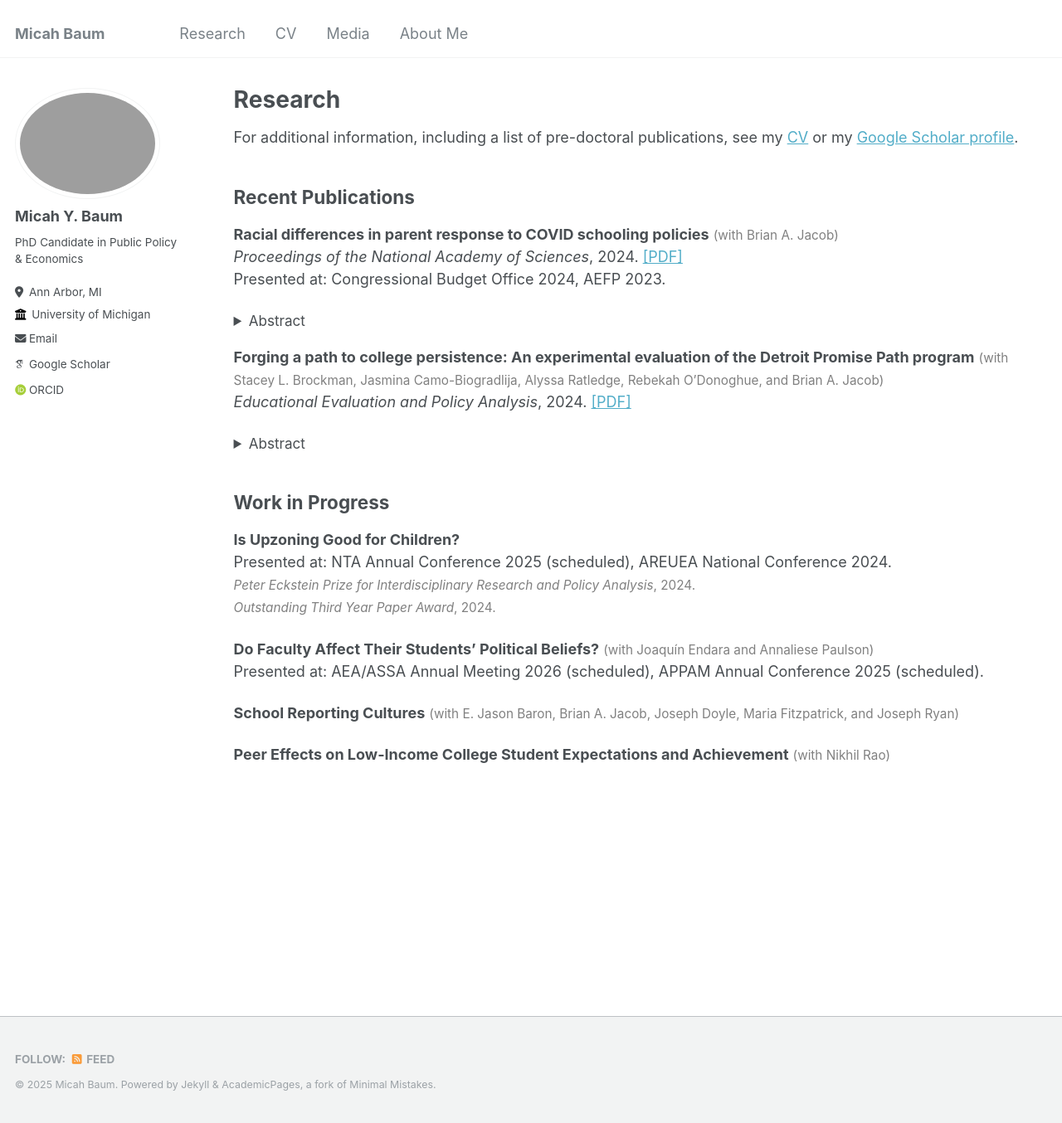
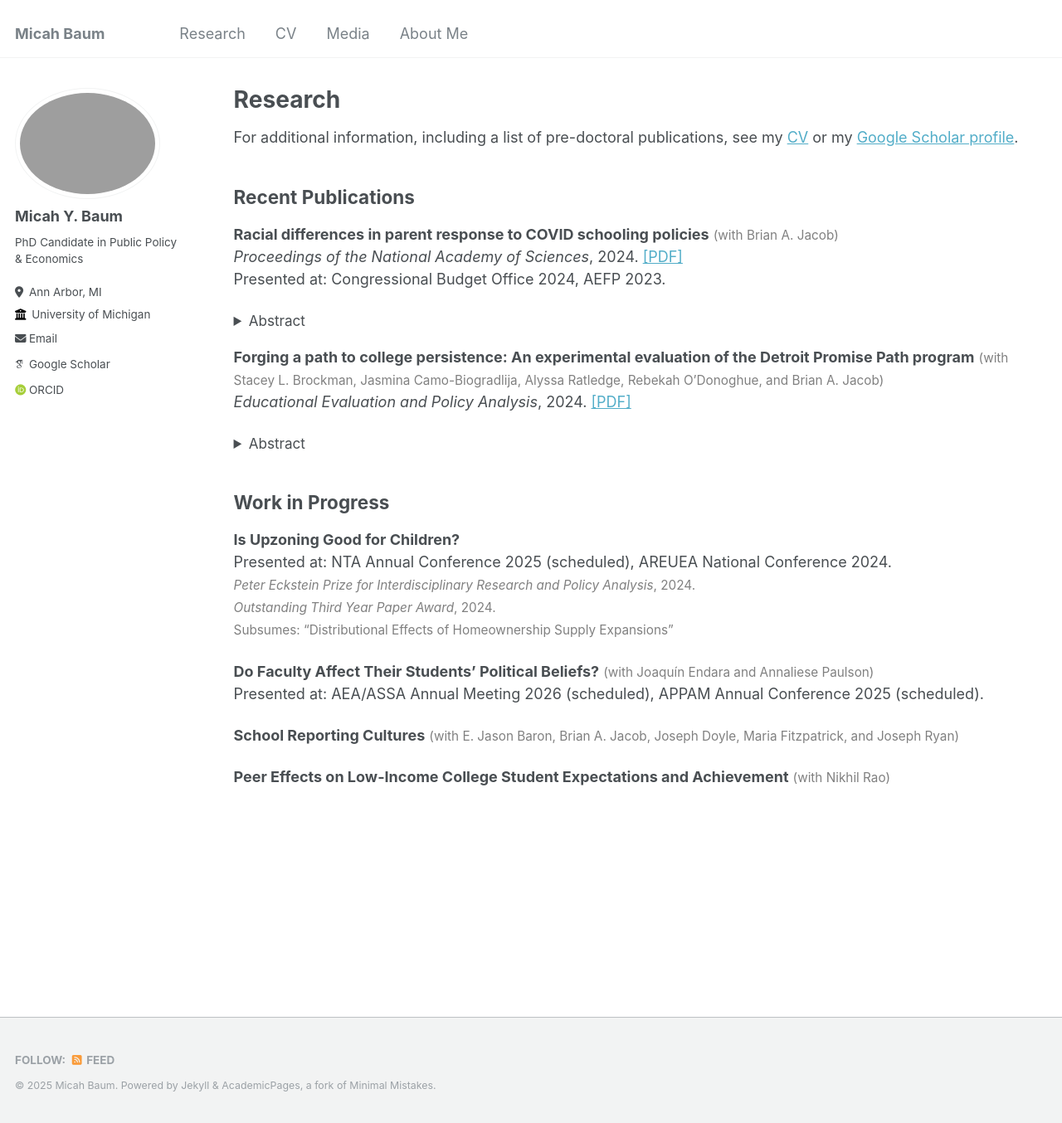
Before and after one commit to micah-baum/micah-baum.github.io, a Jekyll site: the page built from _pages/research.md, in a window 1280 px wide and 1354 px high. Shown: the whole window at 83% size. Built offline with Jekyll 4.4.1, drawn with Linux system fonts in a browser that asks for light colours; some web fonts are replaced.

Commit message:
Update research.md

```diff
--- a/_pages/research.md
+++ b/_pages/research.md
@@ -31,7 +31,8 @@ Detroit students who obtain a college degree overcome many obstacles to do so. T
 **Is Upzoning Good for Children?** <br>
 Presented at: NTA Annual Conference 2025 (scheduled), AREUEA National Conference 2024. <br>
 <span style="font-size:85%; color:gray;">_Peter Eckstein Prize for Interdisciplinary Research and Policy Analysis_, 2024. <br>
-_Outstanding Third Year Paper Award_, 2024.</span>
+_Outstanding Third Year Paper Award_, 2024. <br>
+Subsumes: "Distributional Effects of Homeownership Supply Expansions" </span>
 
 **Do Faculty Affect Their Students' Political Beliefs?** <span style="font-size:85%; color:gray;">(with Joaqu&iacute;n Endara and Annaliese Paulson) </span>  <br>
 Presented at: AEA/ASSA Annual Meeting 2026 (scheduled), APPAM Annual Conference 2025 (scheduled).
```
